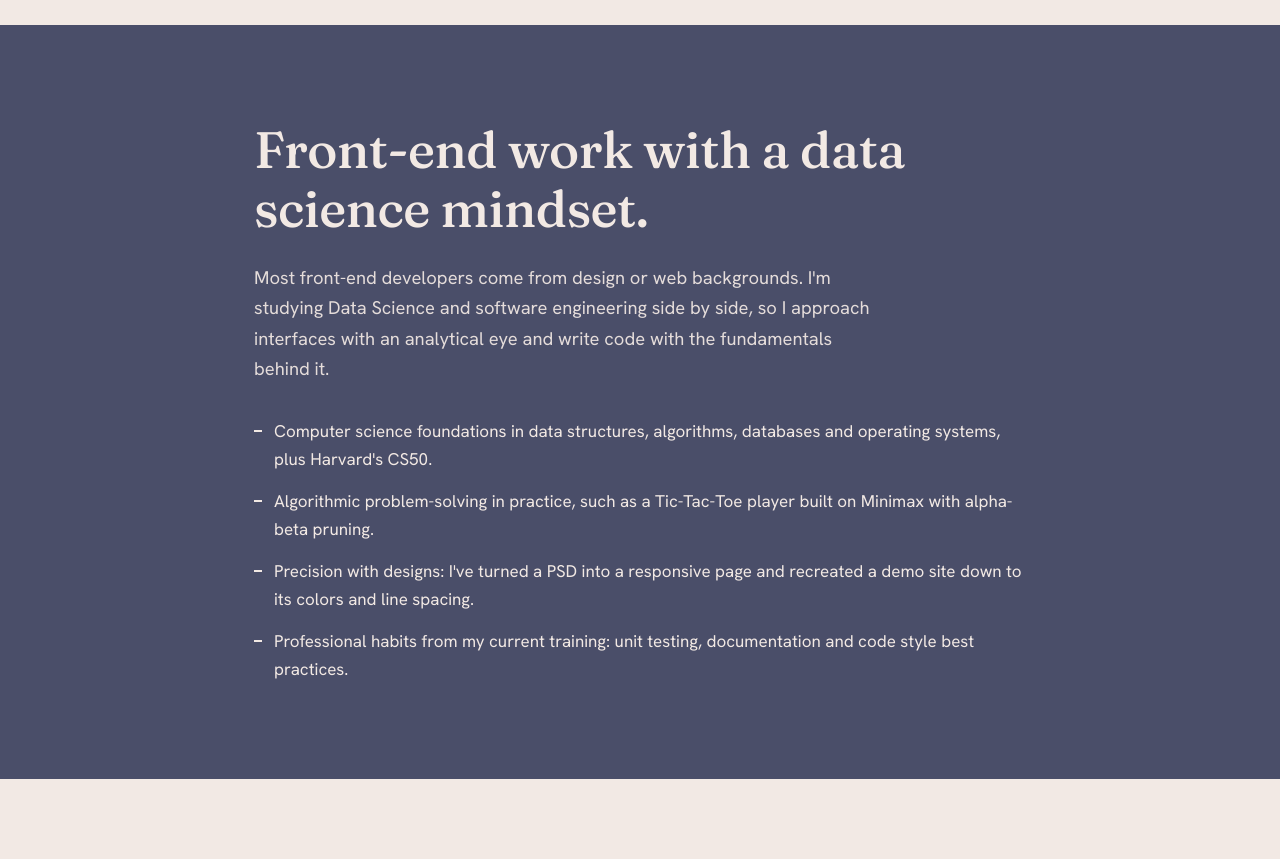
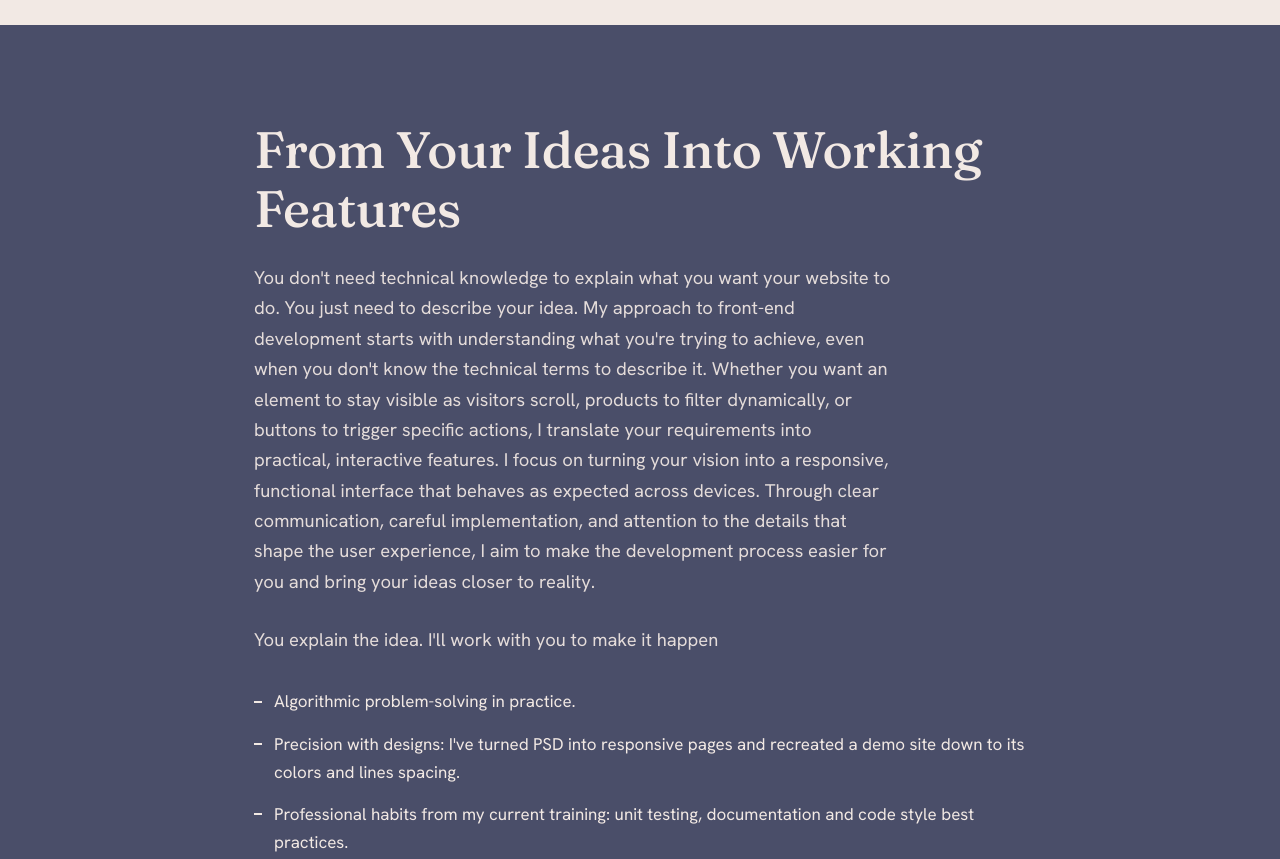
Before and after one commit to janaaragaab-hue/portfolio, a plain HTML site: page index.html in a window 1280 px wide. Shown: the part 1480-2339 px from the top of the page. Drawn offline with Linux system fonts and the light colour scheme.

Commit message:
Revise USP section for clarity and detail
Updated the content in the USP section to better reflect the approach to front-end development and added clarity to the communication process with clients.

```diff
--- a/index.html
+++ b/index.html
@@ -64,12 +64,18 @@
 
 <section id="usp">
   <div class="wrap">
-    <h2>Front-end work with a data science mindset.</h2>
-    <p>Most front-end developers come from design or web backgrounds. I'm studying Data Science and software engineering side by side, so I approach interfaces with an analytical eye and write code with the fundamentals behind it.</p>
+    <h2>From Your Ideas Into Working Features</h2>
+    <p>You don't need technical knowledge to explain what you want your website to do. You just need to describe your idea.
+      My approach to front-end development starts with understanding what you're trying to achieve, even when you don't know the technical terms to describe it.
+      Whether you want an element to stay visible as visitors scroll, products to filter dynamically, or buttons to trigger specific actions, I translate your
+      requirements into practical, interactive features. I focus on turning your vision into a responsive, functional interface that behaves as expected across
+      devices. Through clear communication, careful implementation, and attention to the details that shape the user experience, I aim to make the
+      development process easier for you and bring your ideas closer to reality. </p>
+    <br>
+<p> You explain the idea. I'll work with you to make it happen </p>
     <ul>
-      <li>Computer science foundations in data structures, algorithms, databases and operating systems, plus Harvard's CS50.</li>
-      <li>Algorithmic problem-solving in practice, such as a Tic-Tac-Toe player built on Minimax with alpha-beta pruning.</li>
-      <li>Precision with designs: I've turned a PSD into a responsive page and recreated a demo site down to its colors and line spacing.</li>
+      <li>Algorithmic problem-solving in practice.</li>
+      <li>Precision with designs: I've turned PSD into responsive pages and recreated a demo site down to its colors and lines spacing.</li>
       <li>Professional habits from my current training: unit testing, documentation and code style best practices.</li>
     </ul>
   </div>
```
